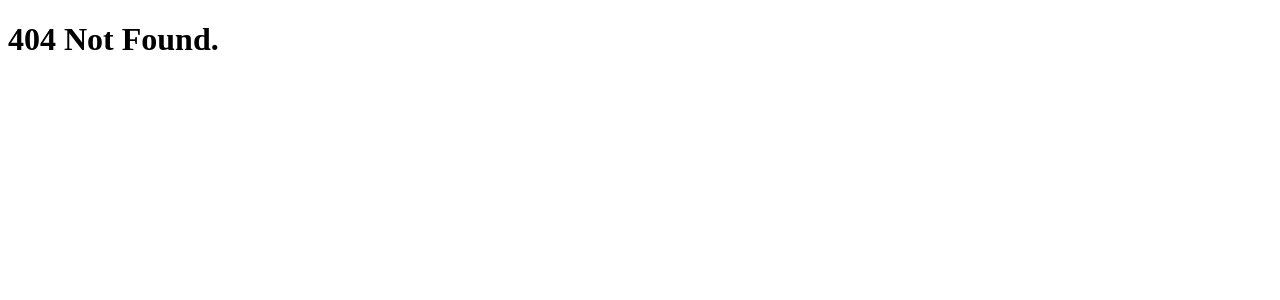
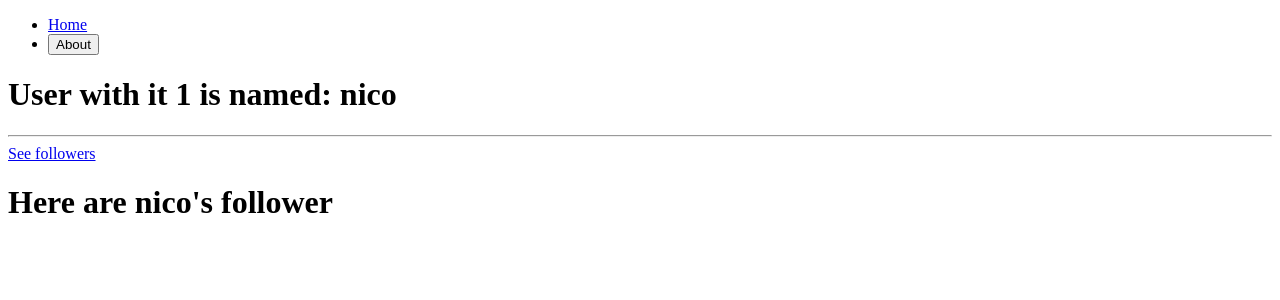
Before and after one commit to joyeajin/react_typescript_study, a React (Vite) app: page /users/1/followers in a window 1280 px wide. Before the commit this address had no page. Shown: the top 300 px of the page. Built offline with nearby package versions, Linux system fonts and the light colour scheme.

Commit message:
useOutletContext

```diff
--- a/src/Root.tsx
+++ b/src/Root.tsx
@@ -5,7 +5,7 @@ function Root() {
   return (
     <div>
       <Header />
-      <Outlet />
+      <Outlet context={{ darkMode: true }} />
     </div>
   );
 }
--- /dev/null
+++ b/src/screens/users/Followers.tsx
@@ -0,0 +1,13 @@
+import { useOutletContext } from "react-router-dom";
+
+interface IFollowersContext {
+  nameOfMyUser: string;
+}
+
+function Followers() {
+  const { nameOfMyUser } = useOutletContext<IFollowersContext>();
+
+  return <h1>Here are {nameOfMyUser}'s follower</h1>;
+}
+
+export default Followers;
--- a/src/screens/users/User.tsx
+++ b/src/screens/users/User.tsx
@@ -1,13 +1,22 @@
-import { useParams } from "react-router-dom";
+import { Link, Outlet, useOutletContext, useParams } from "react-router-dom";
 import { users } from "../../db";
 
 function User() {
   const { userId } = useParams();
 
   return (
-    <h1>
-      User with it {userId} is named: {users[Number(userId) - 1].name}
-    </h1>
+    <div>
+      <h1>
+        User with it {userId} is named: {users[Number(userId) - 1].name}
+      </h1>
+      <hr />
+      <Link to="followers">See followers</Link>
+      <Outlet
+        context={{
+          nameOfMyUser: users[Number(userId) - 1].name,
+        }}
+      />
+    </div>
   );
 }
 
```
Also changed, not shown: src/Router.tsx (+8 -1 lines).
